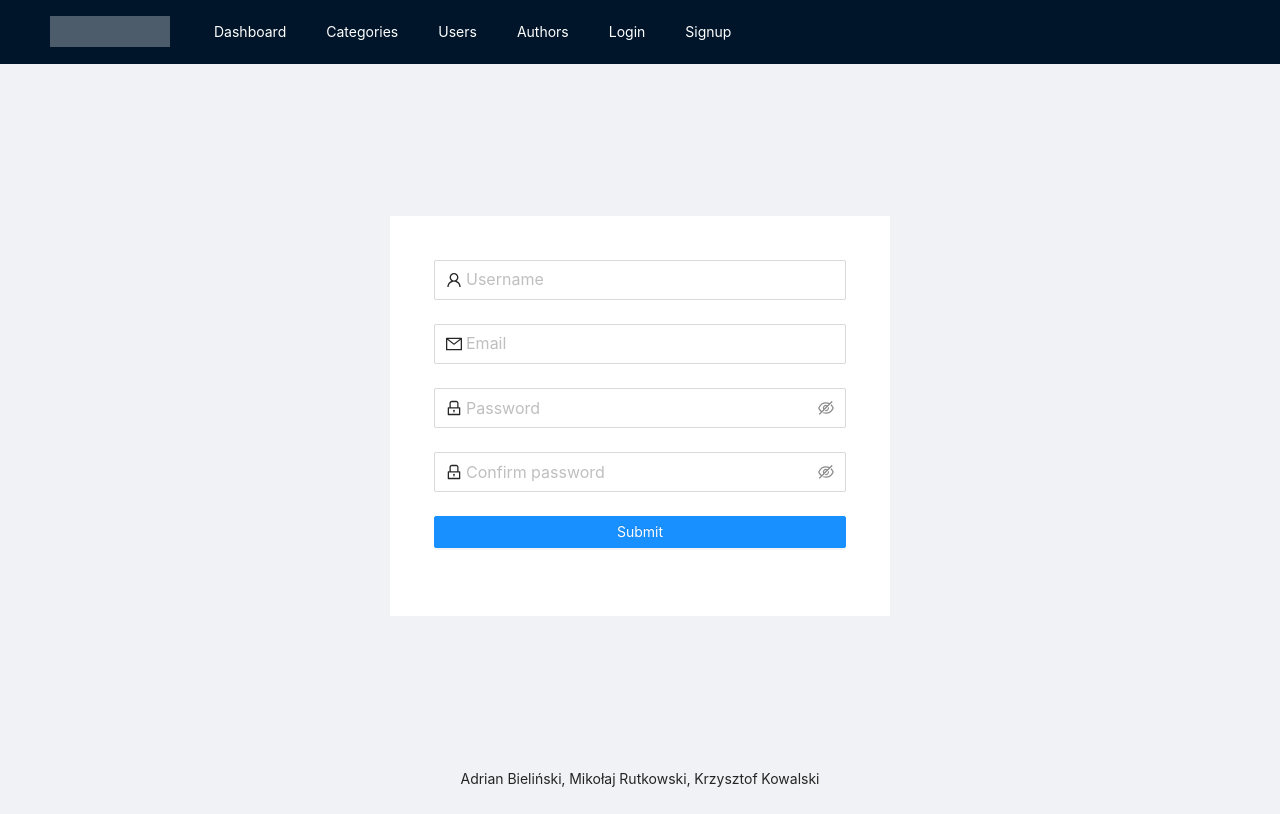
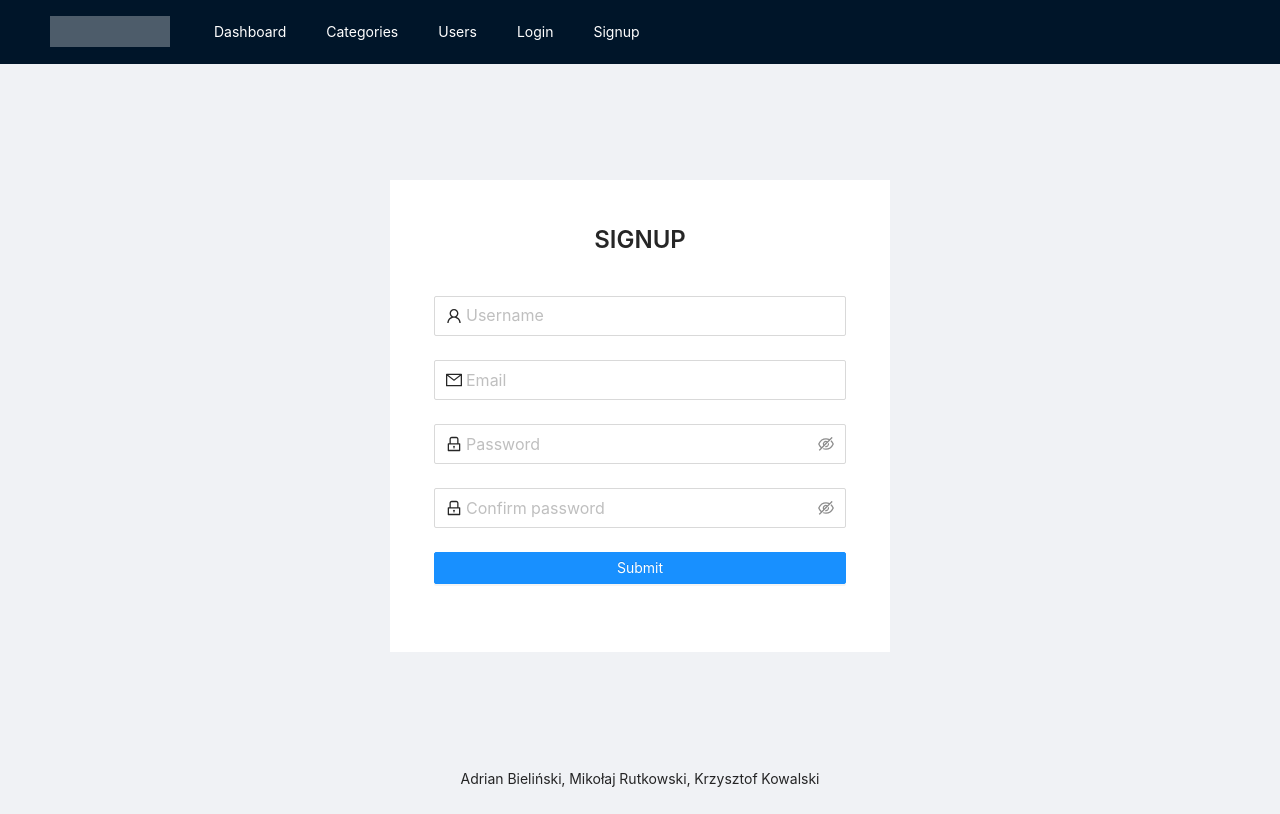
Before and after one commit to Adi52/zabka_tracker, a Next.js app in the folder frontend/: page /signup in a window 1280 px wide. Built offline with nearby package versions, Linux system fonts and the light colour scheme.

Commit message:
Add labels to pages

```diff
--- a/frontend/package.json
+++ b/frontend/package.json
@@ -20,10 +20,11 @@
     "yup": "^0.32.11"
   },
   "devDependencies": {
+    "@next/eslint-plugin-next": "^11.1.2",
     "@testing-library/jest-dom": "^5.14.1",
     "@testing-library/react": "^12.1.2",
     "babel-jest": "^27.2.5",
-    "eslint": "8.0.1",
+    "eslint": "^8.0.1",
     "eslint-config-next": "11.1.2",
     "identity-obj-proxy": "^3.0.0",
     "jest": "^27.2.5",
--- a/frontend/pages/signup.jsx
+++ b/frontend/pages/signup.jsx
@@ -1,4 +1,4 @@
-import { Form, Input, Button, Row, Layout, Alert } from "antd";
+import { Form, Input, Button, Row, Layout, Alert, Typography } from "antd";
 import { LockOutlined, MailOutlined, UserOutlined } from "@ant-design/icons";
 import signUp from "../helpers/api/signUp";
 import { useState } from "react";
@@ -6,6 +6,8 @@ import { setCookie } from "nookies";
 import { useRouter } from "next/router";
 
 const { Content } = Layout;
+const { Title } = Typography;
+
 const validateMessages = {
   required: "${label} is required!",
   types: {
@@ -50,6 +52,9 @@ const SignupPage = () => {
             onFinish={onFinish}
             validateMessages={validateMessages}
           >
+            <Title level={3} style={{ textAlign: "center", marginBottom: 40 }}>
+              SIGNUP
+            </Title>
             {emailTaken && (
               <Alert
                 message="Account already exist!"
--- a/frontend/utils/constans/navigation.js
+++ b/frontend/utils/constans/navigation.js
@@ -27,11 +27,6 @@ const NAVIGATION = [
     label: "Users",
     slug: "/users",
   },
-  {
-    id: 2,
-    label: "Authors",
-    slug: "/authors",
-  },
 ];
 
 export default NAVIGATION;
```
Also changed, not shown: frontend/pages/login.jsx (+7 -3 lines), 1 other file (tests, documents, lock files or other folders).
